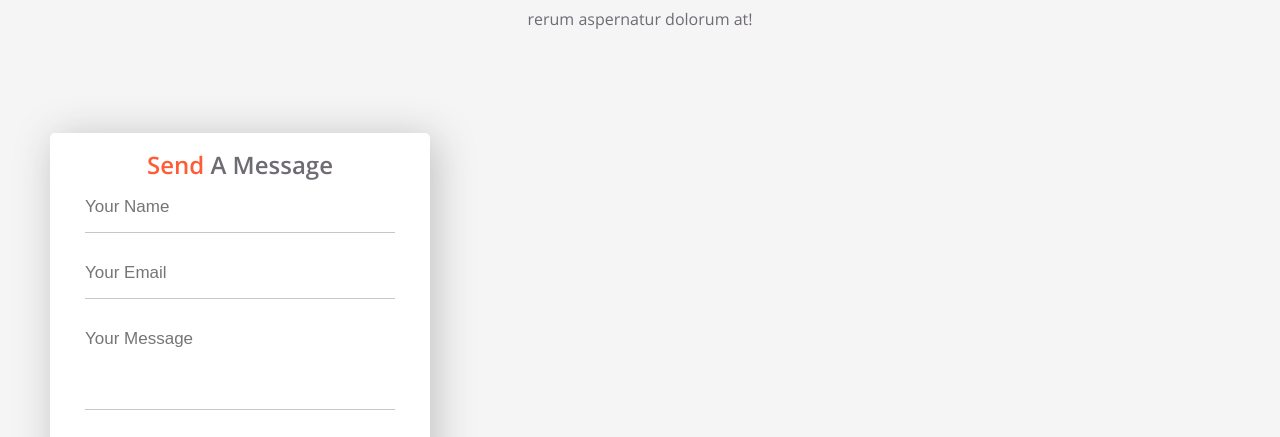
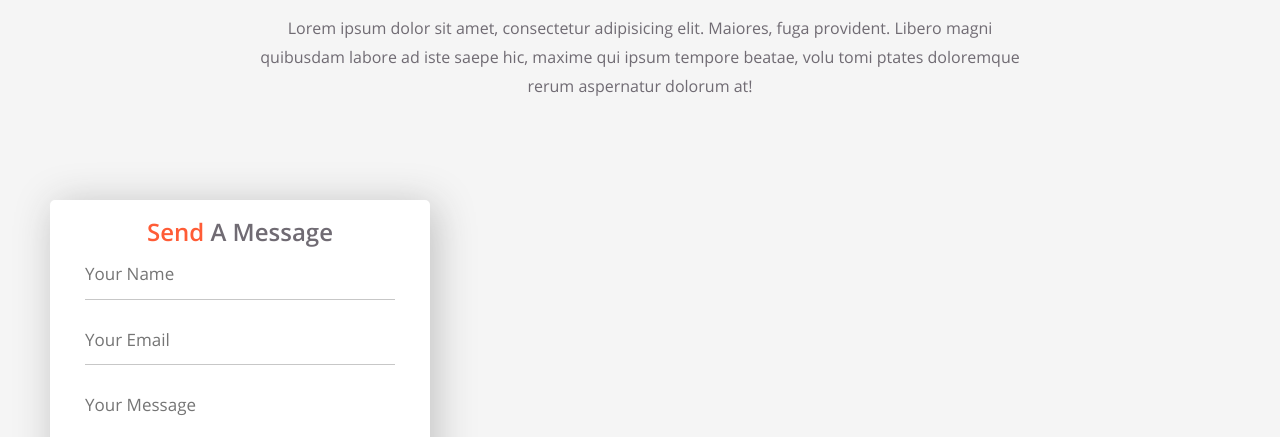
Before and after one commit to Daniil-Maksimovich/Smart, a plain HTML site: page index.html in a window 1280 px wide. Shown: the part 353-790 px from the top of the page. Drawn offline with Linux system fonts and the light colour scheme.

Commit message:
normilize added

```diff
--- a/index.html
+++ b/index.html
@@ -6,6 +6,7 @@
     <meta name="viewport" content="width=device-width, initial-scale=1.0">
     <title>Smart</title>
     <link rel="shortcut icon" href="./img/service_1.png" type="image/x-icon">
+    <link rel="stylesheet" href="./css/normalize.min.css"/>
     <link rel="stylesheet" href="./css/fonts.css">
     <link rel="stylesheet" href="./css/styles.css">
     <link rel="stylesheet" href="./css/media.css">
```
Also changed, not shown: css/normalize.min.css (added, +2 -0 lines).
